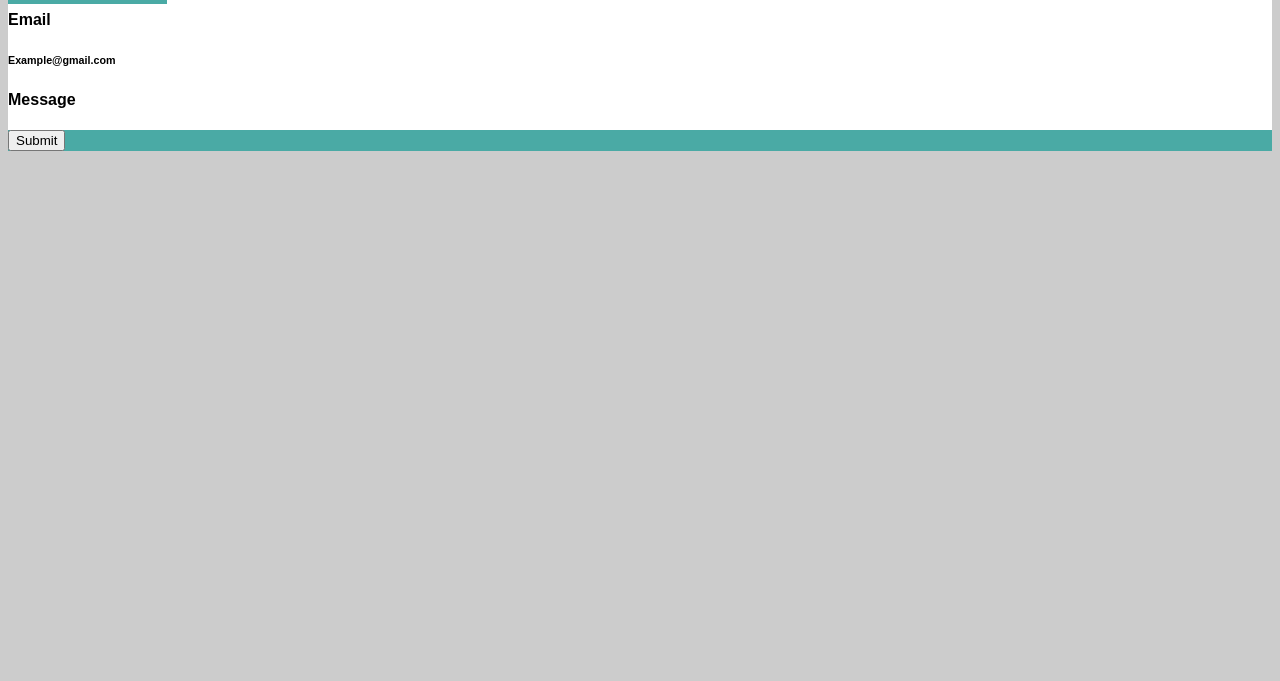
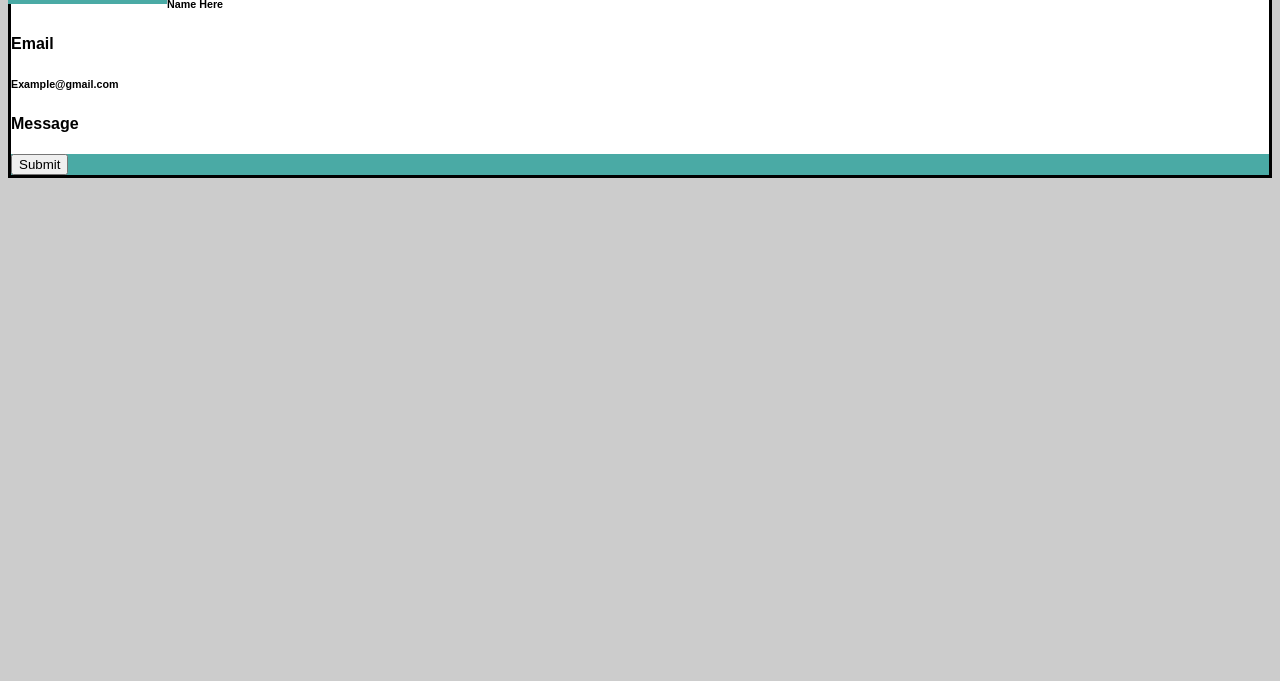
Before and after one commit to mGrill23/basic-portfolio, a plain HTML site: page contact.html in a window 1280 px wide. Shown: the part 119-800 px from the top of the page. Drawn offline with Linux system fonts and the light colour scheme.

Commit message:
WorkBeforeClass

```diff
--- a/assets/css/style.css
+++ b/assets/css/style.css
@@ -51,4 +51,6 @@ body{
 
 #form{
     border-color: #000000;
+    border-style: solid;
+    border-spacing: 20px;
 }
```
Also changed, not shown: index.html (+1 -1 lines).
